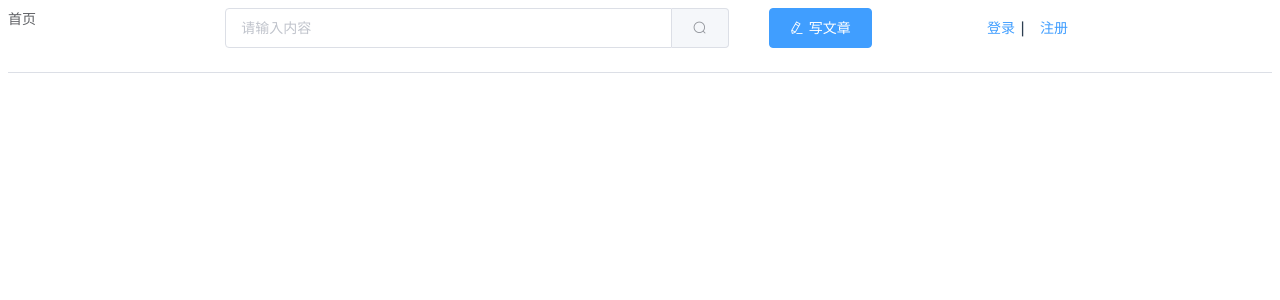
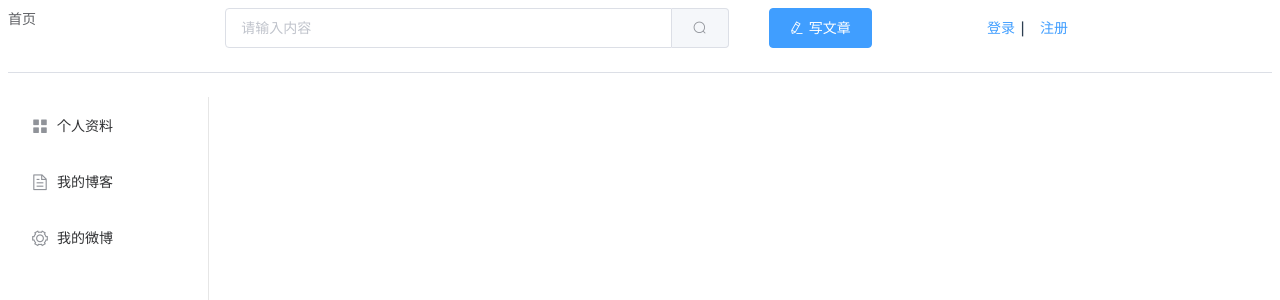
Before and after one commit to 1326670425/blog-vue, a Vue app: page /personal in a window 1280 px wide. Shown: the top 300 px of the page. Built offline with nearby package versions, Linux system fonts and the light colour scheme.

Commit message:
准备添加个人资料相关内容

```diff
--- a/src/components/NavMenu.vue
+++ b/src/components/NavMenu.vue
@@ -19,9 +19,9 @@
             <span class="el-dropdown-link">{{user.username}}</span>
             <i class="el-icon-arrow-down el-icon--right"></i>
             <el-dropdown-menu slot="dropdown">
-              <el-dropdown-item>个人中心</el-dropdown-item>
-              <el-dropdown-item>消息</el-dropdown-item>
-              <el-dropdown-item>设置</el-dropdown-item>
+              <el-dropdown-item command="profile">个人中心</el-dropdown-item>
+              <el-dropdown-item command="message">消息</el-dropdown-item>
+              <el-dropdown-item command="setting">设置</el-dropdown-item>
               <el-dropdown-item command="logout">退出登录</el-dropdown-item>
             </el-dropdown-menu>
           </el-dropdown>
@@ -52,6 +52,9 @@ export default {
     },
     handleCommand(command) {
       this[command]();
+    },
+    profile() {
+      this.$router.push({path: '/personal/profile'})
     },
     register() {
       this.$router.push({name:'Register'})
--- /dev/null
+++ b/src/components/UserSideMenu.vue
@@ -0,0 +1,77 @@
+<!--  -->
+<template>
+  <div>
+    <el-menu
+      router
+      :default-active="$router.path"
+      class="el-menu-vertical-demo"
+      @select="handleSelect"
+      @open="handleOpen"
+      @close="handleClose"
+    >
+
+      <el-menu-item index="/personal/profile">
+        <i class="el-icon-menu"></i>
+        <span slot="title">个人资料</span>
+      </el-menu-item>
+      <el-menu-item index="/personal/article">
+        <i class="el-icon-document"></i>
+        <span slot="title">我的博客</span>
+      </el-menu-item>
+      <el-menu-item index="/personal/message">
+        <i class="el-icon-setting"></i>
+        <span slot="title">我的微博</span>
+      </el-menu-item>
+    </el-menu>
+  </div>
+</template>
+
+<script>
+/* eslint-disable */
+
+export default {
+  //import引入的组件需要注入到对象中才能使用
+  name: 'SideMenu',
+  components: {},
+  data() {
+    //这里存放数据
+    return {
+    };
+  },
+  //监听属性 类似于data概念
+  computed: {},
+  //监控data中的数据变化
+  watch: {},
+  //方法集合
+  methods: {
+    handleOpen(key, keyPath) {
+      console.log(key, keyPath);
+    },
+    handleClose(key, keyPath) {
+      console.log(key, keyPath);
+    },
+    handleSelect(key, keyPath) {
+      console.log(key)
+      console.log(keyPath)
+    }
+  },
+  //生命周期 - 创建完成（可以访问当前this实例）
+  created() {},
+  //生命周期 - 挂载完成（可以访问DOM元素）
+  mounted() {},
+  beforeCreate() {}, //生命周期 - 创建之前
+  beforeMount() {}, //生命周期 - 挂载之前
+  beforeUpdate() {}, //生命周期 - 更新之前
+  updated() {}, //生命周期 - 更新之后
+  beforeDestroy() {}, //生命周期 - 销毁之前
+  destroyed() {}, //生命周期 - 销毁完成
+  activated() {} //如果页面有keep-alive缓存功能，这个函数会触发
+};
+</script>
+
+<style>
+.el-menu-vertical-demo:not(.el-menu--collapse) {
+  width: 200px;
+  min-height: 400px;
+}
+</style>
--- a/src/router/index.js
+++ b/src/router/index.js
@@ -17,6 +17,11 @@ Vue.use(VueRouter)
         name: 'Table',
         component: () => import('@/views/Table.vue')
       }]
+    },
+    {
+      path: '/personal',
+      component: () => import('@/views/Personal.vue'),
+
     },
     {
       path: '/Register',
--- /dev/null
+++ b/src/views/Personal.vue
@@ -0,0 +1,46 @@
+<!--  -->
+<template>
+  <div>
+    <el-container>
+      <el-aside>
+          <user-side-menu></user-side-menu>
+      </el-aside>
+      <el-main>
+        <router-view />
+      </el-main>
+    </el-container>
+  </div>
+</template>
+
+<script>
+/* eslint-disable */
+// 这里导入文件
+import UserSideMenu from '@/components/UserSideMenu'
+export default {
+  //import引入的组件需要注入到对象中才能使用
+  components: {UserSideMenu},
+  data() {
+    //这里存放数据
+    return {};
+  },
+  //监听属性 类似于data概念
+  computed: {},
+  //监控data中的数据变化
+  watch: {},
+  //方法集合
+  methods: {},
+  //生命周期 - 创建完成（可以访问当前this实例）
+  created() {},
+  //生命周期 - 挂载完成（可以访问DOM元素）
+  mounted() {},
+  beforeCreate() {}, //生命周期 - 创建之前
+  beforeMount() {}, //生命周期 - 挂载之前
+  beforeUpdate() {}, //生命周期 - 更新之前
+  updated() {}, //生命周期 - 更新之后
+  beforeDestroy() {}, //生命周期 - 销毁之前
+  destroyed() {}, //生命周期 - 销毁完成
+  activated() {} //如果页面有keep-alive缓存功能，这个函数会触发
+};
+</script>
+<style scoped>
+</style>
```
